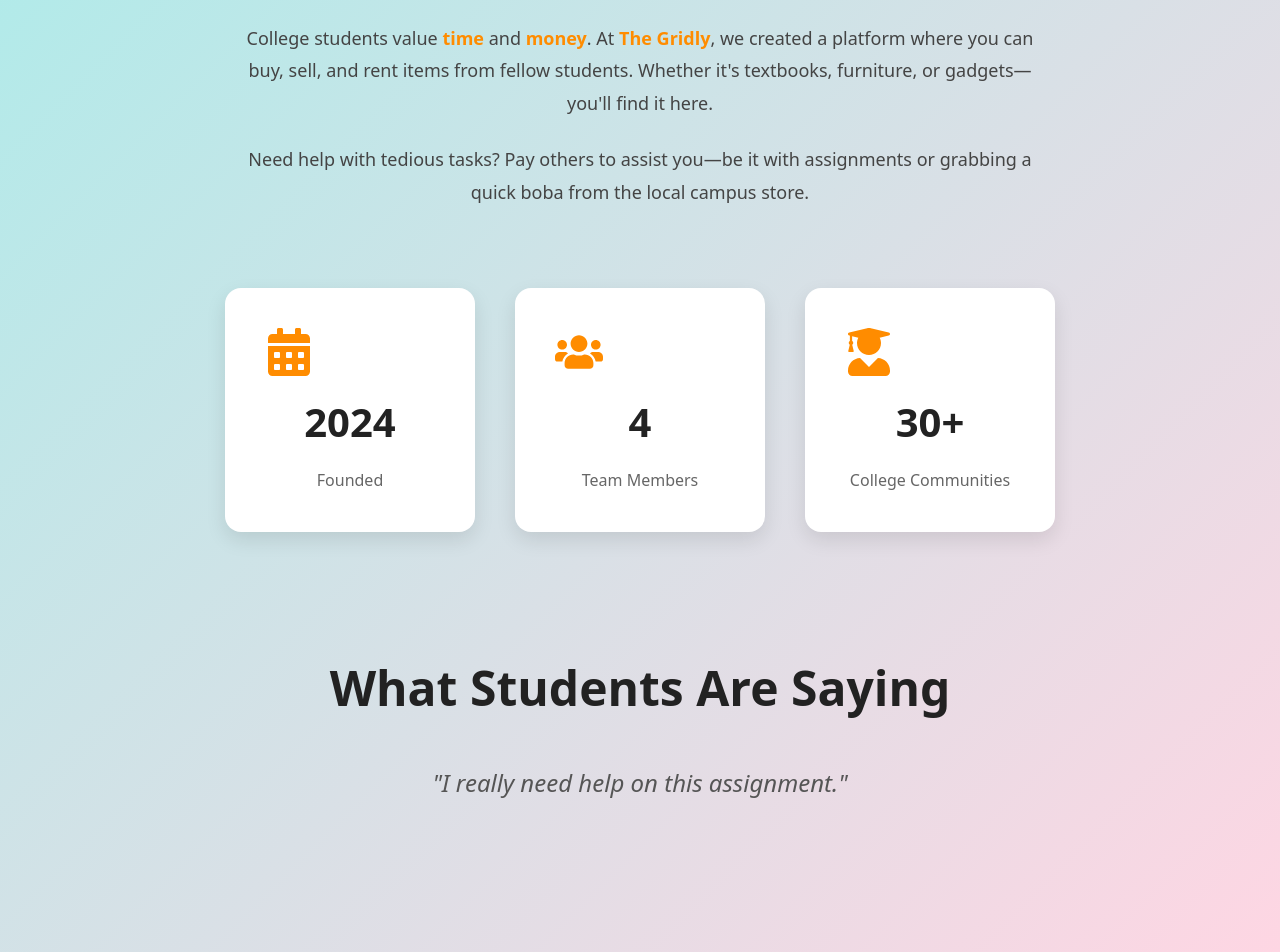
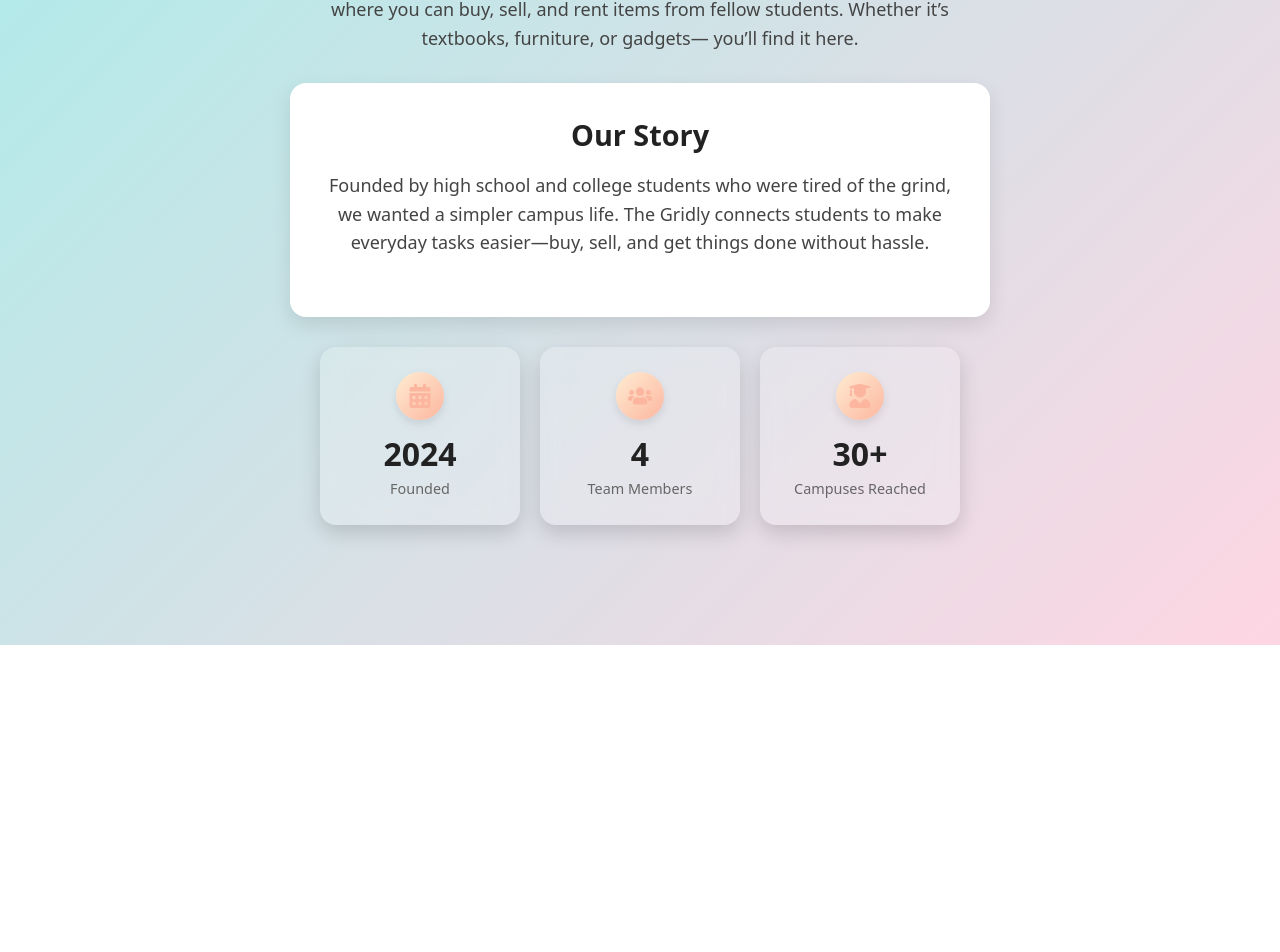
Before and after one commit to RITHVIK1101/AvantAI, a React (Create React App) app: page /about in a window 1280 px wide. Shown: the part 290-1242 px from the top of the page. After the commit the page ends 935 px from the top, so only its background shows below. Built offline with nearby package versions, Linux system fonts and the light colour scheme.

Commit message:
about page

```diff
--- a/src/AboutPage.tsx
+++ b/src/AboutPage.tsx
@@ -1,45 +1,42 @@
-import React, { useState, useEffect } from "react";
+import React from "react";
 import styled from "styled-components";
 import Navbar from "./Navbar";
-import { motion, AnimatePresence } from "framer-motion";
+import { motion } from "framer-motion";
 import { FaCalendarAlt, FaUsers, FaUserGraduate } from "react-icons/fa";
 
-// Adjusted AboutContainer to match ContactContainer
+// Main Container with improved spacing
 const AboutContainer = styled(motion.div)`
   display: flex;
   flex-direction: column;
   align-items: center;
-  justify-content: center; /* Center content vertically */
+  justify-content: center;
   min-height: 100vh;
-  padding: 70px; /* Add some padding */
+  padding: 60px 40px;
   background: linear-gradient(135deg, #a8edea, #fed6e3);
-  margin-top: -10px;
   color: #222;
+
+  @media (max-width: 480px) {
+    padding: 40px 20px;
+  }
 `;
 
-// Styled Components
 const ContentWrapper = styled(motion.div)`
-  padding: 80px 40px;
-  max-width: 1200px;
+  padding: 60px 20px;
+  max-width: 900px;
   margin: 0 auto;
 
   @media (max-width: 768px) {
-    padding: 60px 20px;
+    padding: 50px 20px;
   }
-`;
-
-const Section = styled(motion.section)`
-  margin-bottom: 80px;
-
-  @media (max-width: 768px) {
-    margin-bottom: 60px;
+  @media (max-width: 480px) {
+    padding: 30px 15px;
   }
 `;
 
 const Heading = styled(motion.h1)`
-  font-size: 3rem;
+  font-size: 2.5rem;
   font-weight: 700;
-  margin-bottom: 24px;
+  margin-bottom: 15px;
   text-align: center;
   color: #222;
 
@@ -53,41 +50,35 @@
 `;
 
 const Subheading = styled(motion.h2)`
-  font-size: 1.5rem;
+  font-size: 1.3rem;
   font-weight: 400;
-  margin-bottom: 40px;
+  margin: 25px 0 20px;
   text-align: center;
   color: #555;
 
   @media (max-width: 768px) {
-    font-size: 1.25rem;
-    margin-bottom: 30px;
+    font-size: 1.15rem;
   }
 
   @media (max-width: 480px) {
-    font-size: 1.1rem;
-    margin-bottom: 20px;
+    font-size: 1rem;
   }
 `;
 
-const Text = styled(motion.p)`
+const ProductInfo = styled(motion.p)`
   font-size: 1.125rem;
-  line-height: 1.8;
-  margin-bottom: 24px;
-  max-width: 800px;
-  margin-left: auto;
-  margin-right: auto;
+  line-height: 1.6;
+  max-width: 700px;
+  margin: 0 auto 30px;
   text-align: center;
   color: #444;
 
   @media (max-width: 768px) {
     font-size: 1rem;
-    margin-bottom: 20px;
   }
 
   @media (max-width: 480px) {
     font-size: 0.95rem;
-    margin-bottom: 16px;
   }
 `;
 
@@ -96,221 +87,157 @@
   font-weight: 600;
 `;
 
+const FoundersSection = styled(motion.section)`
+  display: flex;
+  flex-direction: column;
+  align-items: center;
+  padding: 30px;
+  text-align: center;
+  background-color: #fff;
+  border-radius: 16px;
+  box-shadow: 0 8px 20px rgba(0, 0, 0, 0.1);
+  color: #333;
+  max-width: 700px;
+  margin: 30px auto;
+  transform-origin: center;
+
+  @media (max-width: 480px) {
+    padding: 20px;
+  }
+`;
+
 const StatsGrid = styled(motion.div)`
   display: flex;
   justify-content: center;
-  gap: 40px;
-  margin-top: 60px;
+  gap: 20px;
+  margin-top: 30px;
   flex-wrap: wrap;
 
-  @media (max-width: 768px) {
-    gap: 30px;
-    margin-top: 40px;
+  @media (max-width: 480px) {
+    flex-direction: column;
+    align-items: center;
+    gap: 15px;
   }
 `;
 
 const StatCard = styled(motion.div)`
-  background-color: #fff;
-  padding: 40px;
+  background: rgba(255, 255, 255, 0.2);
+  backdrop-filter: blur(10px);
   border-radius: 16px;
+  padding: 25px;
   text-align: center;
-  box-shadow: 0 8px 20px rgba(0, 0, 0, 0.1);
-  transition: transform 0.3s ease;
-  width: 250px;
+  box-shadow: 0 8px 20px rgba(0, 0, 0, 0.15);
+  transition: transform 0.3s ease, background 0.3s ease;
+  width: 200px;
+  display: flex;
+  flex-direction: column;
+  align-items: center;
 
   &:hover {
-    transform: translateY(-10px);
+    transform: translateY(-8px);
+    background: linear-gradient(135deg, #fceabb, #f8b500);
   }
 
   @media (max-width: 480px) {
-    padding: 30px;
-    width: 200px;
+    width: 100%;
+    padding: 20px;
   }
 `;
 
+const StatIcon = styled.div`
+  background: linear-gradient(135deg, #ffecd2, #fcb69f);
+  border-radius: 50%;
+  padding: 12px;
+  margin-bottom: 10px;
+  box-shadow: 0 4px 10px rgba(0, 0, 0, 0.1);
+`;
+
 const StatNumber = styled.h3`
-  font-size: 2.5rem;
+  font-size: 2rem;
   font-weight: 700;
-  margin-bottom: 16px;
   color: #222;
 
   @media (max-width: 768px) {
-    font-size: 2rem;
+    font-size: 1.75rem;
   }
 
   @media (max-width: 480px) {
-    font-size: 1.75rem;
+    font-size: 1.5rem;
   }
 `;
 
 const StatLabel = styled.p`
-  font-size: 1rem;
+  font-size: 0.9rem;
   color: #666;
 
   @media (max-width: 480px) {
-    font-size: 0.9rem;
+    font-size: 0.8rem;
   }
 `;
 
-const TestimonialsSection = styled(motion.section)`
-  text-align: center;
-  margin-top: 120px;
-
-  @media (max-width: 768px) {
-    margin-top: 80px;
-  }
-`;
-
-const Testimonial = styled(motion.blockquote)`
-  font-size: 1.5rem;
-  font-style: italic;
-  margin: 40px auto 0;
-  max-width: 800px;
-  line-height: 1.6;
-  color: #555;
-
-  @media (max-width: 768px) {
-    font-size: 1.25rem;
-    max-width: 90%;
-  }
-
-  @media (max-width: 480px) {
-    font-size: 1.1rem;
-  }
-`;
-
-// Motion Variants
-const containerVariants = {
-  hidden: { opacity: 1 },
-  visible: {
-    opacity: 1,
-    transition: { staggerChildren: 0.3 },
-  },
-};
-
-const itemVariants = {
-  hidden: { opacity: 0, y: 50 },
-  visible: { opacity: 1, y: 0 },
-};
-
 export default function AboutPage() {
-  const testimonials = [
-    "I wish somebody could grab boba for me from the campus drop-off.",
-    "I really need help on this assignment.",
-    "Why do I have to walk to get my lunch every day?",
-    "Is there a place where I can rent textbooks from other students?",
-    "I need someone to proofread my essay.",
-    "Can someone help me move my furniture?",
-    "I wish I could find affordable gadgets on campus.",
-    "Is anyone selling used lab equipment?",
-    "I need a study partner for finals week.",
-    "Who can take notes for me in today's lecture?",
-  ];
-
-  const [currentTestimonial, setCurrentTestimonial] = useState(0);
-
-  useEffect(() => {
-    const interval = setInterval(() => {
-      setCurrentTestimonial((prev) => (prev + 1) % testimonials.length);
-    }, 3000);
-
-    return () => clearInterval(interval);
-  }, [testimonials.length]);
-
   return (
     <>
       <Navbar />
       <AboutContainer
-        initial={{ opacity: 0 }}
-        animate={{ opacity: 1 }}
+        initial={{ opacity: 0, y: -20 }}
+        animate={{ opacity: 1, y: 0 }}
         transition={{ duration: 0.8, ease: "easeOut" }}
       >
         <ContentWrapper
-          variants={containerVariants}
-          initial="hidden"
-          animate="visible"
+          initial={{ opacity: 0 }}
+          animate={{ opacity: 1 }}
+          transition={{ duration: 0.5 }}
         >
-          <Section>
-            <Heading variants={itemVariants}>About The Gridly</Heading>
-            <Subheading variants={itemVariants}>
-              Connecting Students in New and Exciting Ways
-            </Subheading>
-            <Text variants={itemVariants}>
-              College students value <Highlight>time</Highlight> and{" "}
-              <Highlight>money</Highlight>. At <Highlight>The Gridly</Highlight>,
-              we created a platform where you can buy, sell, and rent items from
-              fellow students. Whether it's textbooks, furniture, or
-              gadgets—you'll find it here.
-            </Text>
-            <Text variants={itemVariants}>
-              Need help with tedious tasks? Pay others to assist you—be it with
-              assignments or grabbing a quick boba from the local campus store.
-            </Text>
-          </Section>
+          <Heading>About The Gridly</Heading>
+          <Subheading>
+            Started by students, for students, to make campus life easier.
+          </Subheading>
+          <ProductInfo>
+            College students value <Highlight>time</Highlight> and{" "}
+            <Highlight>money</Highlight>. At <Highlight>The Gridly</Highlight>,
+            we created a platform where you can buy, sell, and rent items from
+            fellow students. Whether it’s textbooks, furniture, or gadgets—
+            you’ll find it here.
+          </ProductInfo>
 
-          <StatsGrid variants={containerVariants}>
-            <StatCard
-              variants={itemVariants}
-              whileHover={{ scale: 1.05 }}
-              transition={{ duration: 0.3 }}
-            >
-              <FaCalendarAlt
-                size={48}
-                color="#ff8c00"
-                style={{ marginBottom: "16px" }}
-              />
+          <FoundersSection
+            initial={{ scale: 0.9, opacity: 0 }}
+            animate={{ scale: 1, opacity: 1 }}
+            transition={{ duration: 0.7, ease: "easeInOut" }}
+          >
+            <Heading style={{ fontSize: "1.8rem" }}>Our Story</Heading>
+            <ProductInfo>
+              Founded by high school and college students who were tired of the
+              grind, we wanted a simpler campus life. The Gridly connects
+              students to make everyday tasks easier—buy, sell, and get things
+              done without hassle.
+            </ProductInfo>
+          </FoundersSection>
+
+          <StatsGrid>
+            <StatCard>
+              <StatIcon>
+                <FaCalendarAlt size={24} color="#fcb69f" />
+              </StatIcon>
               <StatNumber>2024</StatNumber>
               <StatLabel>Founded</StatLabel>
             </StatCard>
-            <StatCard
-              variants={itemVariants}
-              whileHover={{ scale: 1.05 }}
-              transition={{ duration: 0.3 }}
-            >
-              <FaUsers
-                size={48}
-                color="#ff8c00"
-                style={{ marginBottom: "16px" }}
-              />
+            <StatCard>
+              <StatIcon>
+                <FaUsers size={24} color="#fcb69f" />
+              </StatIcon>
               <StatNumber>4</StatNumber>
               <StatLabel>Team Members</StatLabel>
             </StatCard>
-            <StatCard
-              variants={itemVariants}
-              whileHover={{ scale: 1.05 }}
-              transition={{ duration: 0.3 }}
-            >
-              <FaUserGraduate
-                size={48}
-                color="#ff8c00"
-                style={{ marginBottom: "16px" }}
-              />
+            <StatCard>
+              <StatIcon>
+                <FaUserGraduate size={24} color="#fcb69f" />
+              </StatIcon>
               <StatNumber>30+</StatNumber>
-              <StatLabel>College Communities</StatLabel>
+              <StatLabel>Campuses Reached</StatLabel>
             </StatCard>
           </StatsGrid>
-
-          <TestimonialsSection
-            variants={containerVariants}
-            initial="hidden"
-            whileInView="visible"
-            viewport={{ once: true }}
-          >
-            <Heading variants={itemVariants}>What Students Are Saying</Heading>
-
-            <AnimatePresence mode="wait">
-              <Testimonial
-                key={currentTestimonial}
-                variants={itemVariants}
-                initial="hidden"
-                animate="visible"
-                exit="hidden"
-                transition={{ duration: 0.6 }}
-              >
-                "{testimonials[currentTestimonial]}"
-              </Testimonial>
-            </AnimatePresence>
-          </TestimonialsSection>
         </ContentWrapper>
       </AboutContainer>
     </>
```
